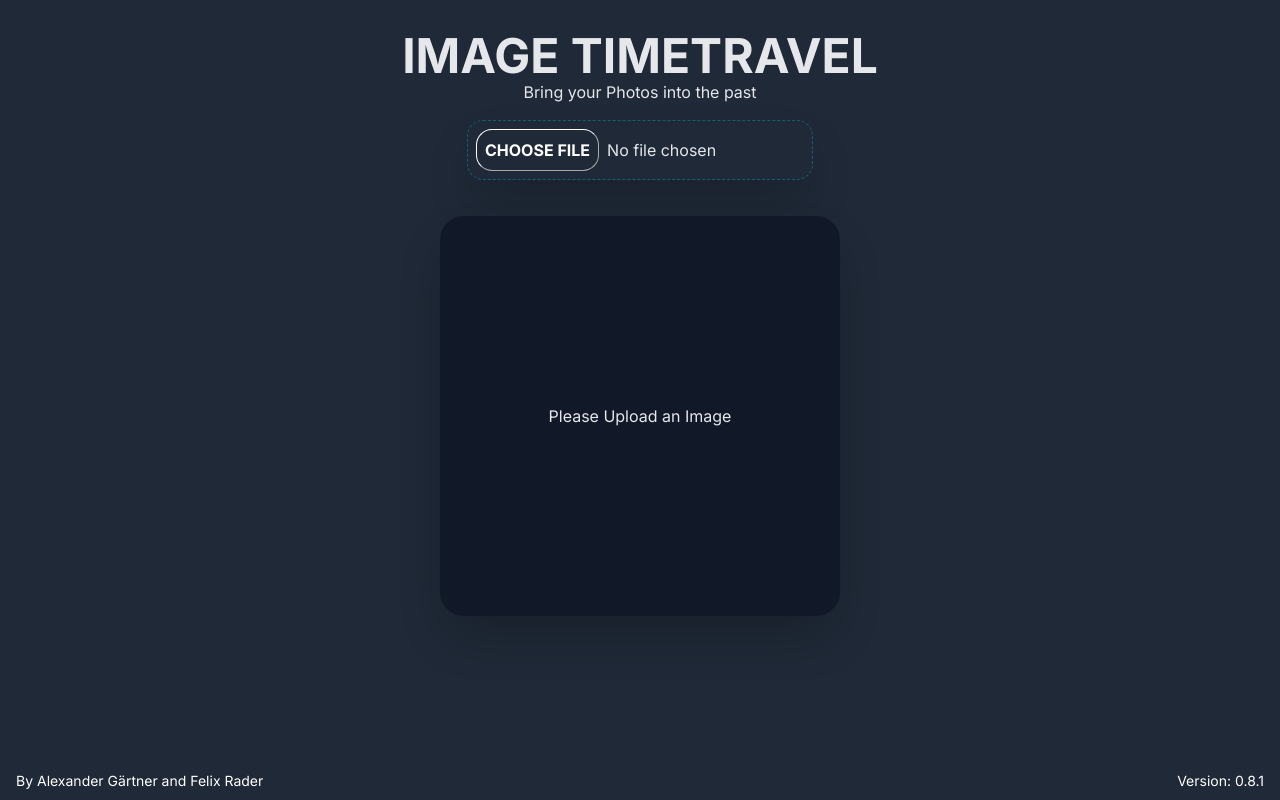
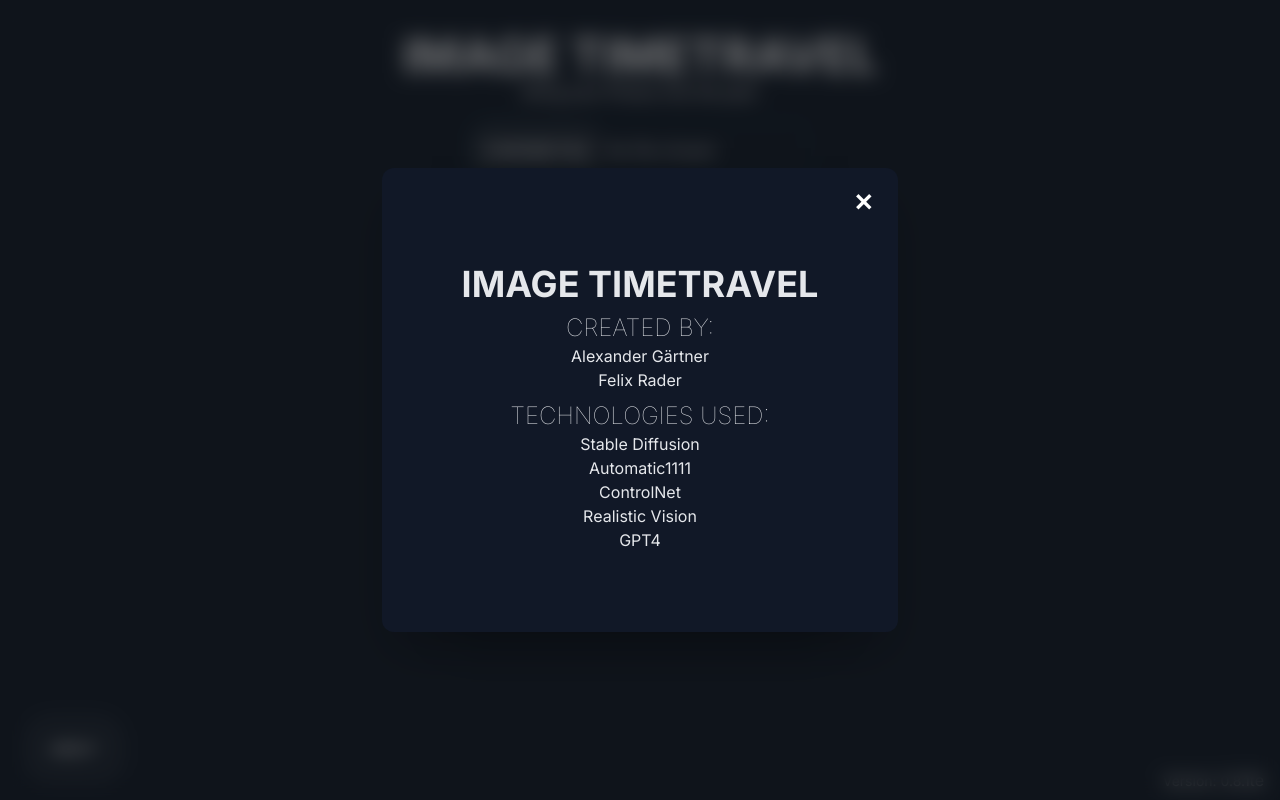
Before and after one commit to GoodVibezOnly/TimeTravelWeb_Next, a Next.js app: page / in a window 1280 px wide. Built offline with nearby package versions, Linux system fonts and the light colour scheme; no server answers.

Commit message:
added popup with credits

```diff
--- a/app/globals.css
+++ b/app/globals.css
@@ -257,3 +257,32 @@
     width: 85vw;
   }
 }
+
+
+
+.popUpWrapperBackground {
+  @apply duration-200 ease-in-out bg-gray-900 rounded-xl shadow-2xl p-20;
+  position: relative; /* Add position relative to make positioning relative to this element */
+}
+
+.popUpWrapper {
+
+}
+.closePopUpButton {
+  @apply duration-200 ease-in-out;
+  position: absolute;
+  top: 3px;
+  right: 3px;
+  border-radius: 100%;
+  background-color: rgba(255, 0, 0, 0);
+  border: none;
+}
+
+
+.creditItem {
+  @apply duration-200 ease-in-out hover:text-amber-500;
+}
+
+.creditItem:hover {
+  scale: 110%;
+}
--- a/components/BottomBar.tsx
+++ b/components/BottomBar.tsx
@@ -1,19 +1,21 @@
-import React from 'react';
+import React, { useEffect } from "react";
+import TextPopUp from './TextPopUp';
 
 interface BottomBarProps {
   version: string;
 }
 
 const BottomBar: React.FC<BottomBarProps> = ({ version }) => {
+
   return (
     <div>
-    <div className="bottom-bar absolute right-0 bottom-0 text-white py-2 px-4">
-      <span className="text-sm">Version: {version}</span>
-    </div>
-
-    <div className="bottom-bar absolute left-0 bottom-0 text-white py-2 px-4">
-        <span className="text-sm">By Alexander Gärtner and Felix Rader</span>
-    </div>
+        <TextPopUp></TextPopUp>
+      <div className="bottom-bar absolute right-0 bottom-0 text-white py-2 px-4">
+        <span className="text-sm">Version: {version}</span>
+      te</div>
+      <div className="bottom-bar absolute left-0 bottom-0 text-white py-2 px-4">
+        <button className="text-sm">About</button>
+      </div>
     </div>
   );
 };
--- /dev/null
+++ b/components/TextPopUp.tsx
@@ -0,0 +1,57 @@
+import React from "react";
+
+const TextPopUp = () => {
+  return (
+    <div className="backdrop">
+      <div className="PopUpContainer">
+        <div className="popUpWrapperBackground">
+          <button className="closePopUpButton">
+            <span className="closeSymbol">✕</span>
+          </button>
+
+          <div className="popUpWrapper">
+            <div>
+              <h1>Image TimeTravel</h1>
+              <h2>Created by:</h2>
+              <ul className="creditsList">
+                <li className="creditItem">
+                  <a href="https://github.com/GoodVibezOnly" target="_blank">Alexander Gärtner</a>
+                </li>
+                <li className="creditItem">
+                  <a href="https://github.com/s1910238061" target="_blank">Felix Rader</a>
+                </li>
+              </ul>
+
+              <h2>technologies used:</h2>
+              <ul className="creditsList">
+                <li className="creditItem">
+                  <a href="https://stability.ai/stablediffusion" target="_blank">
+                    Stable Diffusion
+                  </a>
+                </li>
+                <li className="creditItem">
+                  <a href="https://github.com/AUTOMATIC1111/stable-diffusion-webui" target="_blank">
+                    Automatic1111
+                  </a>
+                </li>
+                <li className="creditItem">
+                  <a href="https://github.com/lllyasviel/ControlNet" target="_blank">ControlNet</a>
+                </li>
+                <li className="creditItem">
+                  <a href="https://civitai.com/models/4201/realistic-vision-v20" target="_blank">
+                    Realistic Vision
+                  </a>
+                </li>
+                <li className="creditItem">
+                  <a href="https://openai.com/gpt-4" target="_blank">GPT4</a>
+                </li>
+              </ul>
+            </div>
+          </div>
+        </div>
+      </div>
+    </div>
+  );
+};
+
+export default TextPopUp;
```
